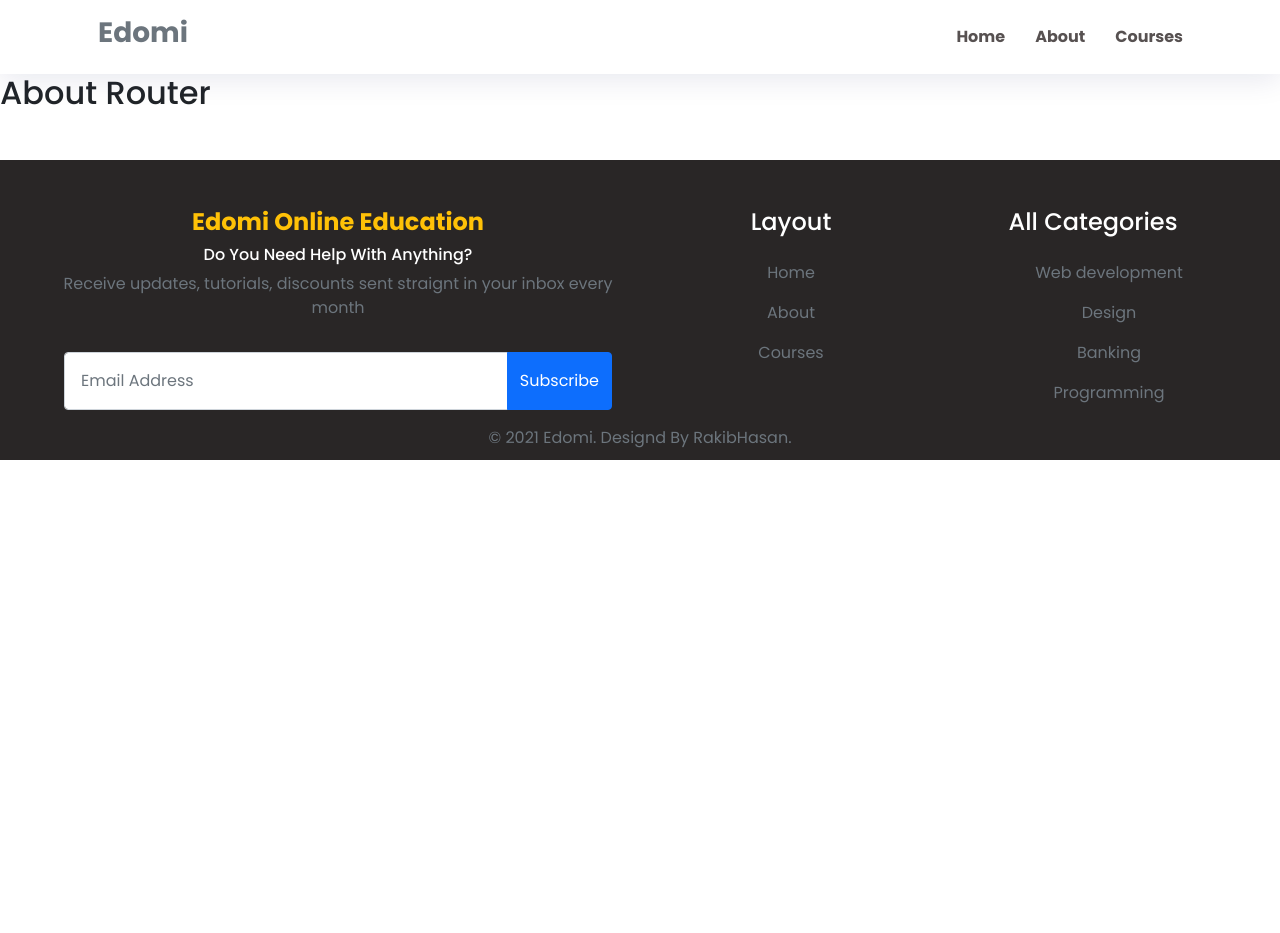
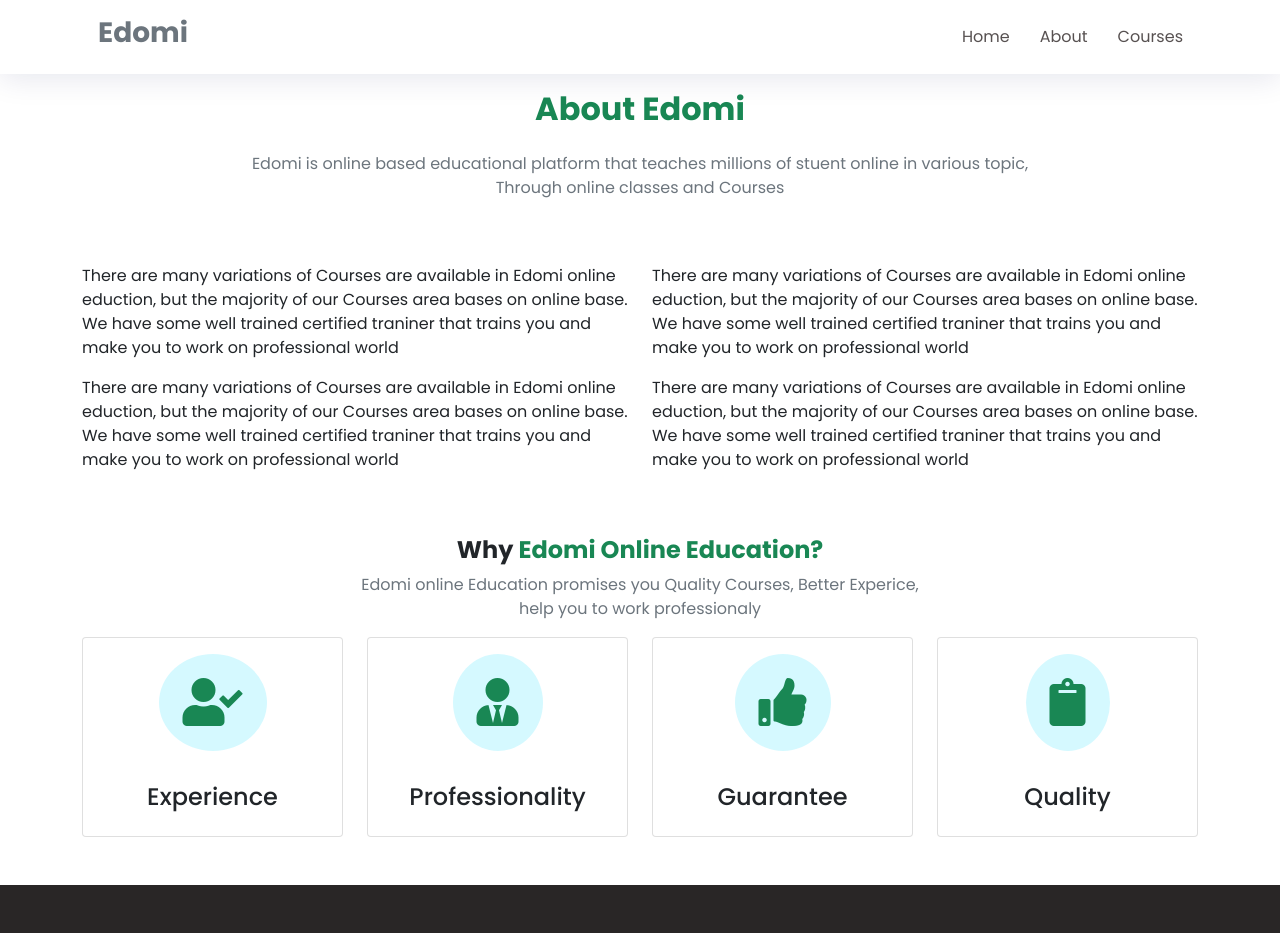
Before and after one commit to rakibtweets/edomi-online-education, a React (Create React App) app: page /about in a window 1280 px wide. Shown: the top 933 px of the page. Before the commit the page ends 800 px from the top, so only its background shows below. Built offline with nearby package versions, Linux system fonts and the light colour scheme.

Commit message:
about section done

```diff
--- a/src/Components/About/About.js
+++ b/src/Components/About/About.js
@@ -2,8 +2,85 @@ import React from 'react';
 
 const About = () => {
   return (
-    <div className="about-container">
-      <h2>About Router</h2>
+    <div className="about-container container">
+      <h2 className="text-center fw-bold p-3 text-success">About Edomi</h2>
+      <p className="text-secondary w-75 mx-auto text-center pb-5">
+        Edomi is online based educational platform that teaches millions of
+        stuent online in various topic, Through online classes and Courses
+      </p>
+      <div className="about-edomi-text row">
+        <div className="col-md-6">
+          <p>
+            There are many variations of Courses are available in Edomi online
+            eduction, but the majority of our Courses area bases on online base.
+            We have some well trained certified traniner that trains you and
+            make you to work on professional world
+          </p>
+          <p>
+            There are many variations of Courses are available in Edomi online
+            eduction, but the majority of our Courses area bases on online base.
+            We have some well trained certified traniner that trains you and
+            make you to work on professional world
+          </p>
+        </div>
+        <div className="col-md-6">
+          <p>
+            There are many variations of Courses are available in Edomi online
+            eduction, but the majority of our Courses area bases on online base.
+            We have some well trained certified traniner that trains you and
+            make you to work on professional world
+          </p>
+          <p>
+            There are many variations of Courses are available in Edomi online
+            eduction, but the majority of our Courses area bases on online base.
+            We have some well trained certified traniner that trains you and
+            make you to work on professional world
+          </p>
+        </div>
+      </div>
+      <div className="edomi-promises pt-5 text-center">
+        <h4 className="fw-bold">
+          Why <span className="text-success ">Edomi Online Education?</span>{' '}
+        </h4>
+        <p className="w-50 mx-auto text-secondary">
+          Edomi online Education promises you Quality Courses, Better Experice,
+          help you to work professionaly
+        </p>
+        <div className="row g-4">
+          <div className="col-md-3">
+            <div className="card text-center p-3">
+              <div className="icon">
+                <i class="fas fa-user-check fa-3x text-success"></i>
+              </div>
+              <h4>Experience</h4>
+            </div>
+          </div>
+          <div className="col-md-3">
+            <div className="card text-center p-3">
+              <div className="icon">
+                <i class="fas fa-user-tie fa-3x text-success"></i>
+              </div>
+              <h4>Professionality</h4>
+            </div>
+          </div>
+          <div className="col-md-3">
+            <div className="card text-center p-3">
+              <div className="icon">
+                <i class="fas fa-thumbs-up fa-3x text-success"></i>
+              </div>
+              <h4>Guarantee</h4>
+            </div>
+          </div>
+          <div className="col-md-3">
+            <div className="card text-center p-3">
+              <div className="icon">
+                <i class="fas fa-clipboard fa-3x text-success"></i>
+              </div>
+              <h4>Quality</h4>
+            </div>
+          </div>
+        </div>
+      </div>
     </div>
   );
 };
--- a/src/Components/Course/Course.js
+++ b/src/Components/Course/Course.js
@@ -3,7 +3,6 @@ import { Card } from 'react-bootstrap';
 import './Course.css';
 
 const Course = (props) => {
-  console.log(props.course);
   const { CourseName, category, image, instructor, enrolled, price } =
     props.course;
   return (
--- a/src/Components/Header/Header.css
+++ b/src/Components/Header/Header.css
@@ -7,7 +7,6 @@
   text-decoration: none;
   padding: 10px 15px;
   transition: 0.3s;
-  font-weight: bold;
 }
 .menu-items:hover {
   background-color: gray;
```
